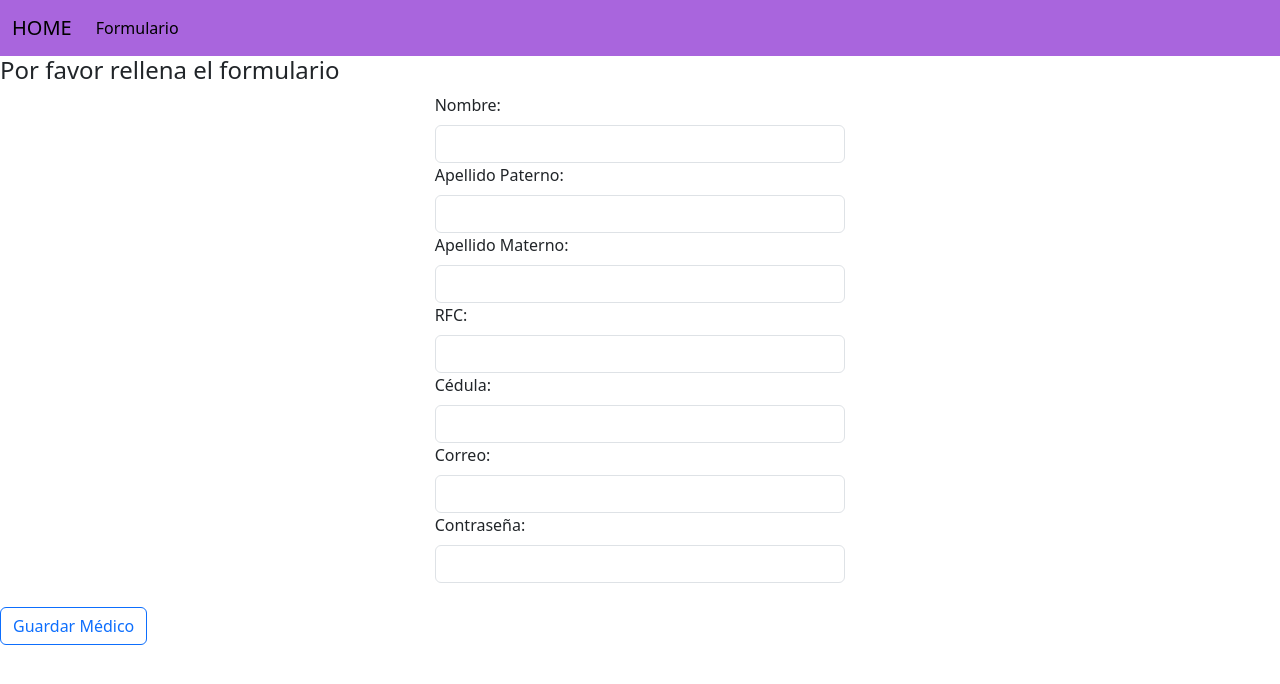
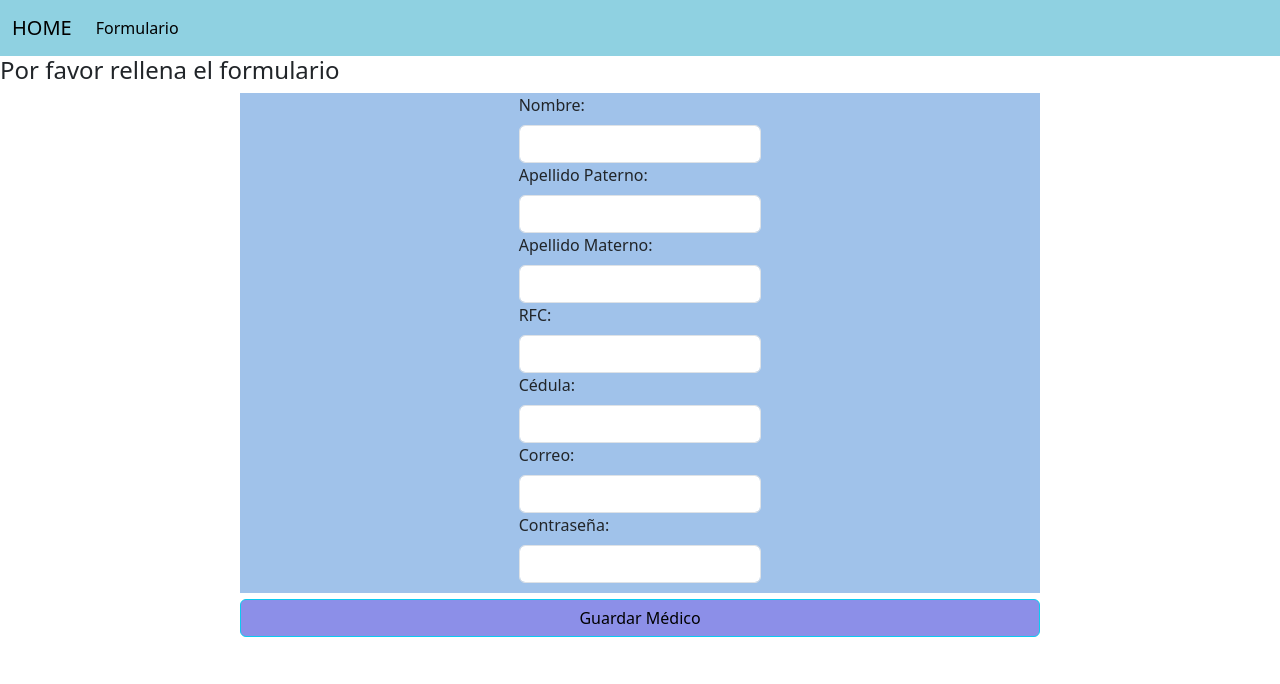
Before and after one commit to AndreaME07/PruebasFlask, a Flask app: page /formulario in a window 1280 px wide. Shown: the top 684 px of the page. Run offline with Flask 3, Linux system fonts and the light colour scheme; some libraries are stand-ins or nearby versions.

Commit message:
Complementación del código

```diff
--- a/CRUD MEDICO/templates/formulario.html
+++ b/CRUD MEDICO/templates/formulario.html
@@ -10,7 +10,17 @@
     <style>
         /* CSS personalizado */
         .navbar-custom {
-            background-color: #a965dd; /* Este es el valor hexadecimal para indigo-600 */
+            background-color: #8fd1e1; /* Este es el valor hexadecimal para indigo-600 */
+        }
+
+        .container-md {
+
+            justify-content: center;
+            align-items: center;
+            height: 200vh;
+            width: 800px;
+            height: 500px;
+            background-color: #488ad684;
         }
     </style>
 </head>
@@ -31,8 +41,11 @@
     <h4>Por favor rellena el formulario</h4>
 
     <form action="guardarMedico" method="POST">
+        <div class="container-md">
+            <div class="row">
+                <div class="container-fluid" >
         <div class="row justify-content-center">
-        <div class="mb-4 col-md-4">
+        <div class="mb-3 col-md-4">
             <label for="txtNombre"  class="form-label">Nombre:</label>
             <input type="text" class="form-control" id="txtNombre" name="txtNombre" required>
 
@@ -65,7 +78,10 @@
             </ul>
         {% endif %}
     {% endwith %}
-    <button type="submit" class="btn btn-outline-primary" >Guardar Médico</button>
+</div>
+<button type="submit" class="btn btn-info" style="background-color: #1c22d181;" >Guardar Médico</button>
+</div>
+</div>
     </form>
 
     <script src="https://cdn.jsdelivr.net/npm/bootstrap@5.3.3/dist/js/bootstrap.bundle.min.js" integrity="sha384-YvpcrYf0tY3lHB60NNkmXc5s9fDVZLESaAA55NDzOxhy9GkcIdslK1eN7N6jIeHz" crossorigin="anonymous"></script>
--- a/CRUD MEDICO/templates/index.html
+++ b/CRUD MEDICO/templates/index.html
@@ -10,7 +10,7 @@
     <style>
         /* CSS personalizado */
         .navbar-custom {
-            background-color: #a965dd; /* Este es el valor hexadecimal para indigo-600 */
+            background-color: #8fd1e1; /* Este es el valor hexadecimal para indigo-600 */
         }
     </style>
 </head>
```
